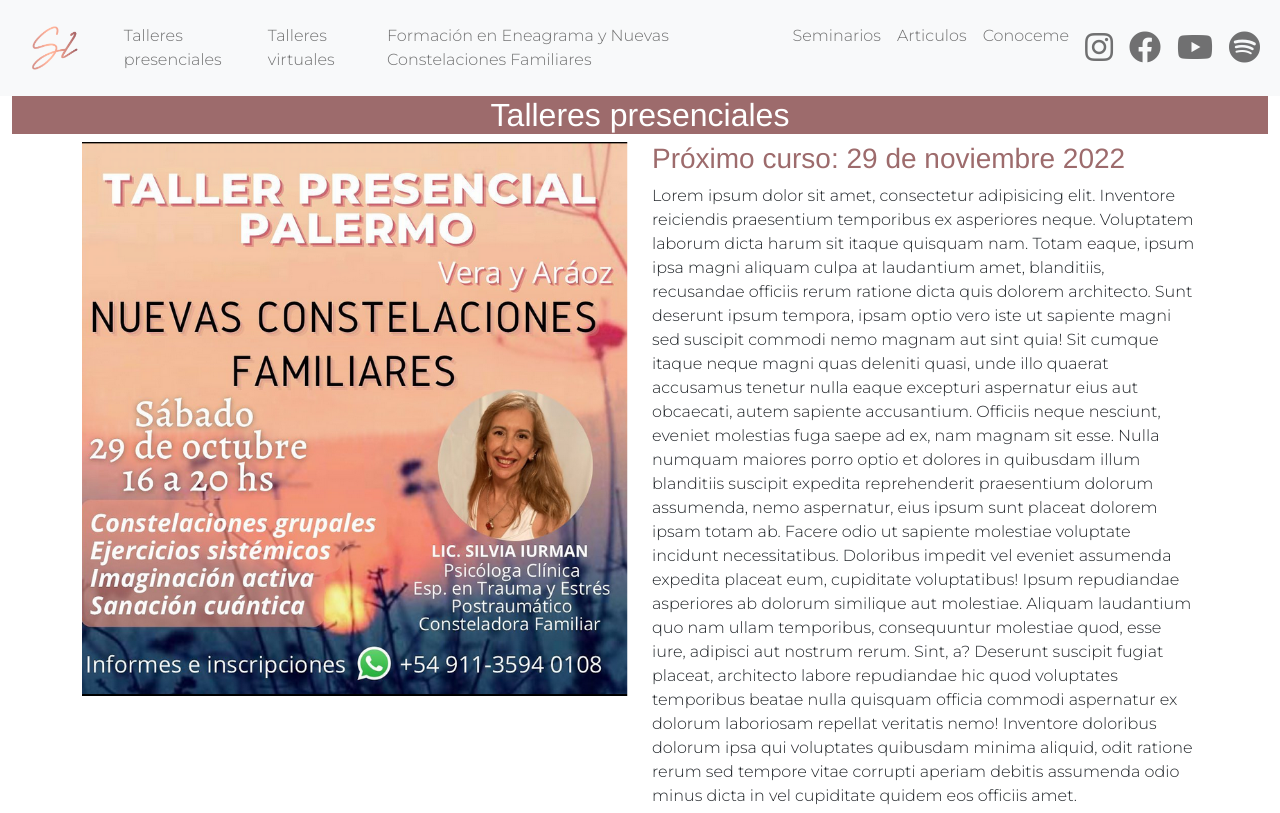
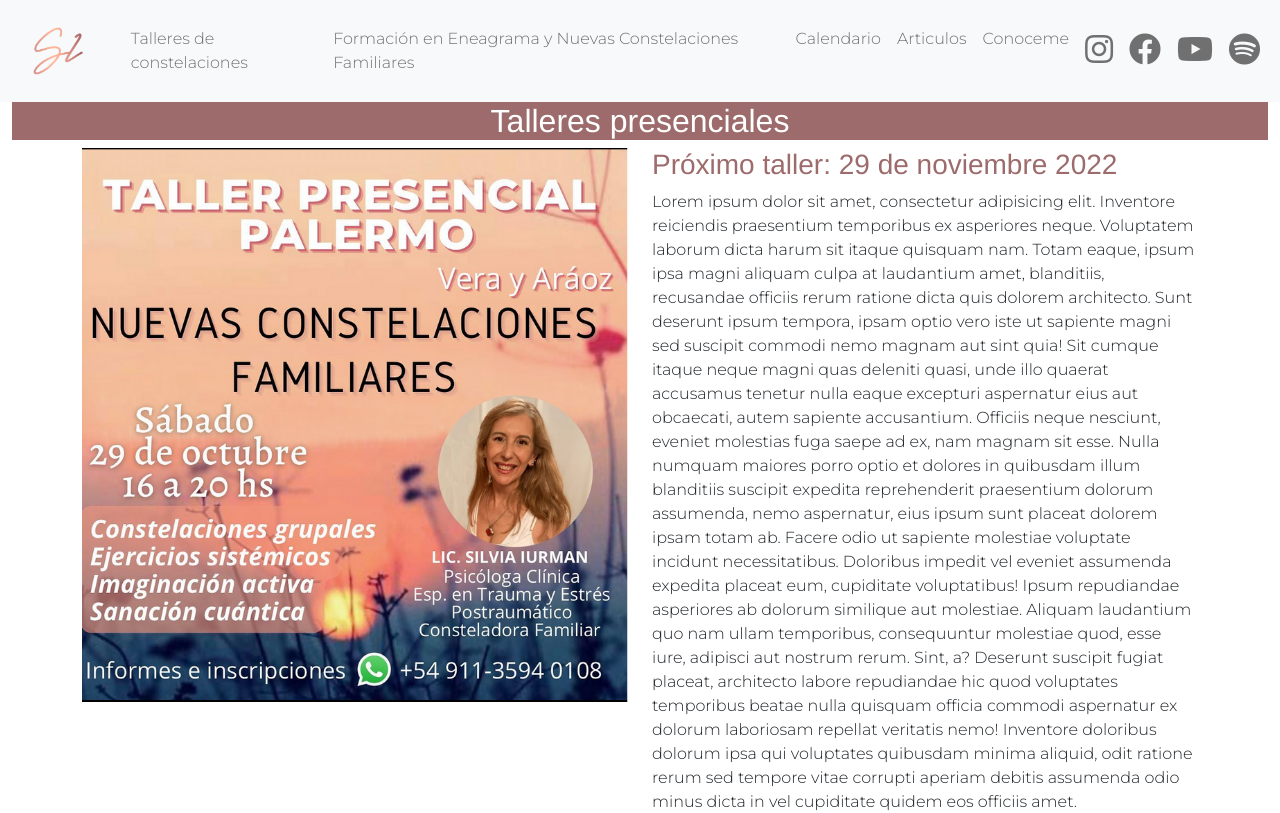
Before and after one commit to Nicocaputocai/silvia-iurman, a React (Create React App) app: page /talleres-presenciales in a window 1280 px wide. Shown: the top 813 px of the page. Built offline with nearby package versions, Linux system fonts and the light colour scheme.

Commit message:
cambio banner y algunas cositas

```diff
--- a/src/Components/Header/Header.jsx
+++ b/src/Components/Header/Header.jsx
@@ -20,10 +20,11 @@ function CollapsibleExample() {
         <Navbar.Toggle aria-controls="responsive-navbar-nav" />
         <Navbar.Collapse id="responsive-navbar-nav">
           <Nav className="me-auto" >
-            <Nav.Link href="/talleres-presenciales">Talleres presenciales</Nav.Link>
-            <Nav.Link href="/talleres-virtuales">Talleres virtuales</Nav.Link>
+            {/* Desplegable de talleres virtuales y presenciales */}
+            <Nav.Link href="/talleres-presenciales">Talleres de constelaciones</Nav.Link>
+            {/* <Nav.Link href="/talleres-virtuales">Talleres virtuales</Nav.Link> */}
             <Nav.Link href="/NCFA">Formación en Eneagrama y Nuevas Constelaciones Familiares </Nav.Link>
-            <Nav.Link href="/cursos">Seminarios</Nav.Link>
+            <Nav.Link href="/cursos">Calendario</Nav.Link>
             <Nav.Link href="/articulos">Articulos</Nav.Link>
             <Nav.Link href="/conoceme">Conoceme</Nav.Link>
             {/* <Nav.Link href=""></Nav.Link> */}
--- a/src/Pages/Conoceme.jsx
+++ b/src/Pages/Conoceme.jsx
@@ -1,6 +1,6 @@
 import { Container,Row, Col, Image } from "react-bootstrap";
 import { Helmet } from "react-helmet";
-import silvia from "../assets/Silvia.jpg"
+import silvia from "../assets/bio1.jpg"
 const Conoceme = () => {
   return (
     <>
--- a/src/Pages/Home.jsx
+++ b/src/Pages/Home.jsx
@@ -3,7 +3,7 @@ import React, { useState, useEffect } from 'react';
 import { Helmet } from "react-helmet"
 import logo from "../assets/logo1.jpg"
 import silvia from "../assets/Silvia.jpg"
-import bannerPC from "../assets/A BANNER HORIZONTAL NUEVO.jpg"
+import bannerPC from "../assets/B BANNER HORIZONTAL NUEVO.jpg"
 import bannerCEL from "../assets/banner2.jpg"
 import activity from "../assets/actividad.png"
 
--- a/src/Pages/TalleresPresenciales.jsx
+++ b/src/Pages/TalleresPresenciales.jsx
@@ -60,7 +60,7 @@ const CursosPresenciales = () => {
                 textAlign: "left",
               }}
             >
-              Próximo curso: 29 de noviembre 2022
+              Próximo taller: 29 de noviembre 2022
             </h3>
 
             <p>
```
Also changed, not shown: src/assets/B BANNER HORIZONTAL NUEVO.jpg (added), 12 other files (tests, documents, lock files or other folders).
